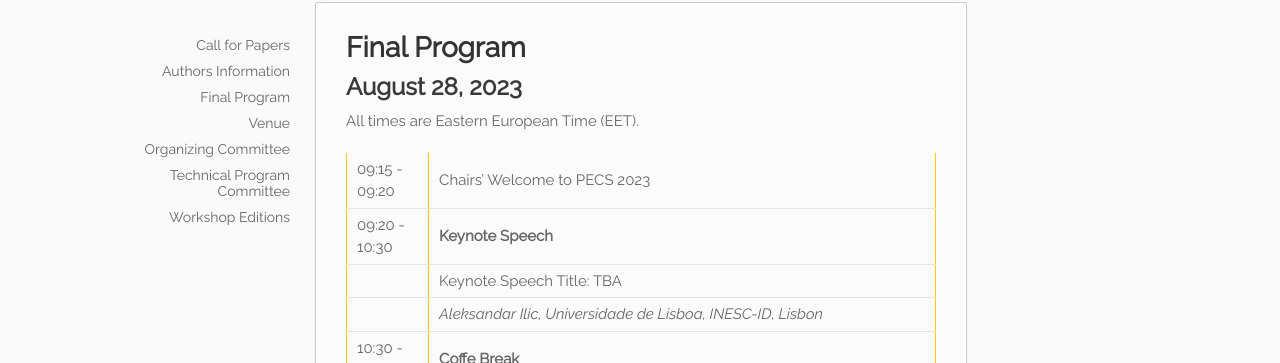
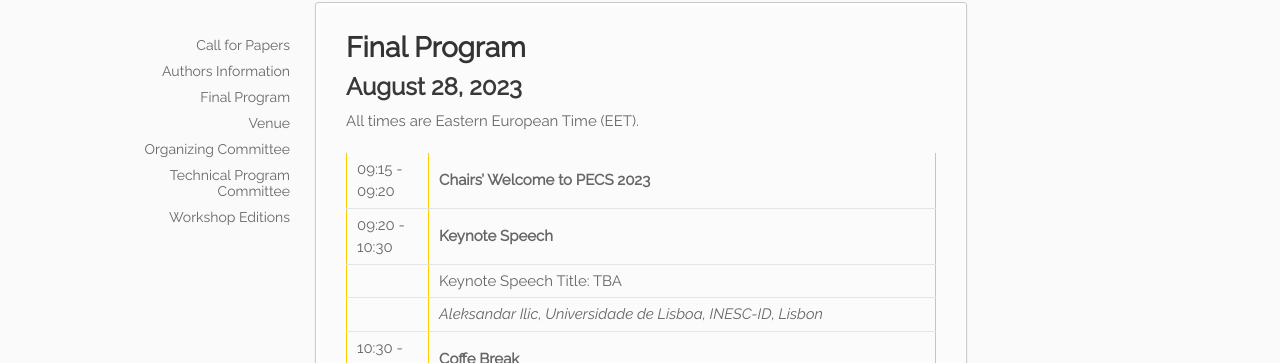
Before and after one commit to pecs-workshop/pecs-workshop.github.io, a Jekyll site: the page built from _2023/05.program.md, in a window 1280 px wide. Shown: the part 188-551 px from the top of the page. Built offline with Jekyll 4.4.1, drawn with Linux system fonts in a browser that asks for light colours.

Commit message:
minor error fixed

```diff
--- a/_2023/05.program.md
+++ b/_2023/05.program.md
@@ -12,7 +12,7 @@
 
 All times are Eastern European Time (EET).
 
-| 09:15 - 09:20 | Chairs' Welcome to PECS 2023 |
+| 09:15 - 09:20 | **Chairs' Welcome to PECS 2023** |
 | 09:20 - 10:30 | **Keynote Speech** |
 | | Keynote Speech Title: TBA  |
 | | *Aleksandar Ilic, Universidade de Lisboa, INESC-ID, Lisbon* |
```
